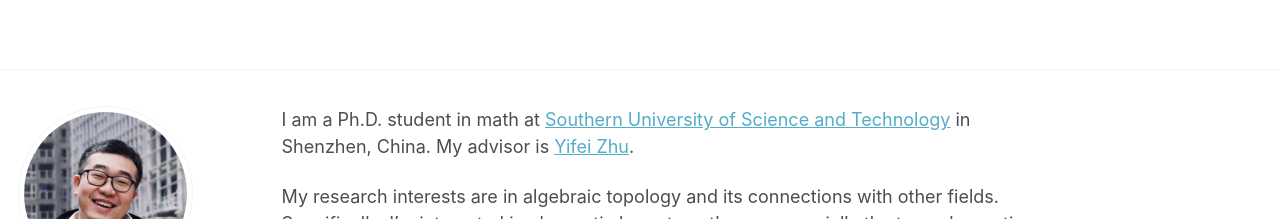
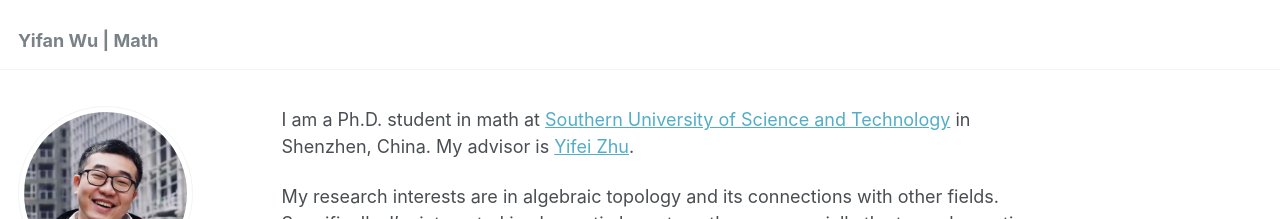
Before and after one commit to Wuyf19970105/Wuyf19970105.github.io, a Jekyll site: the page built from _pages/about.md, in a window 1280 px wide. Shown: the top 219 px of the page. Built offline with Jekyll 4.4.1, drawn with Linux system fonts in a browser that asks for light colours.

Commit message:
Update _config.yml
Signed-off-by: Yifan Wu <148335396+Wuyf19970105@users.noreply.github.com>

```diff
--- a/_config.yml
+++ b/_config.yml
@@ -8,7 +8,7 @@
 
 # Basic Site Settings
 locale                   : "en-US"
-title                    : " "
+title                    : "Yifan Wu | Math"
 title_separator          : "-"
 name                     : &name "Wuyf19970105"
 description              : &description "personal description"
```
